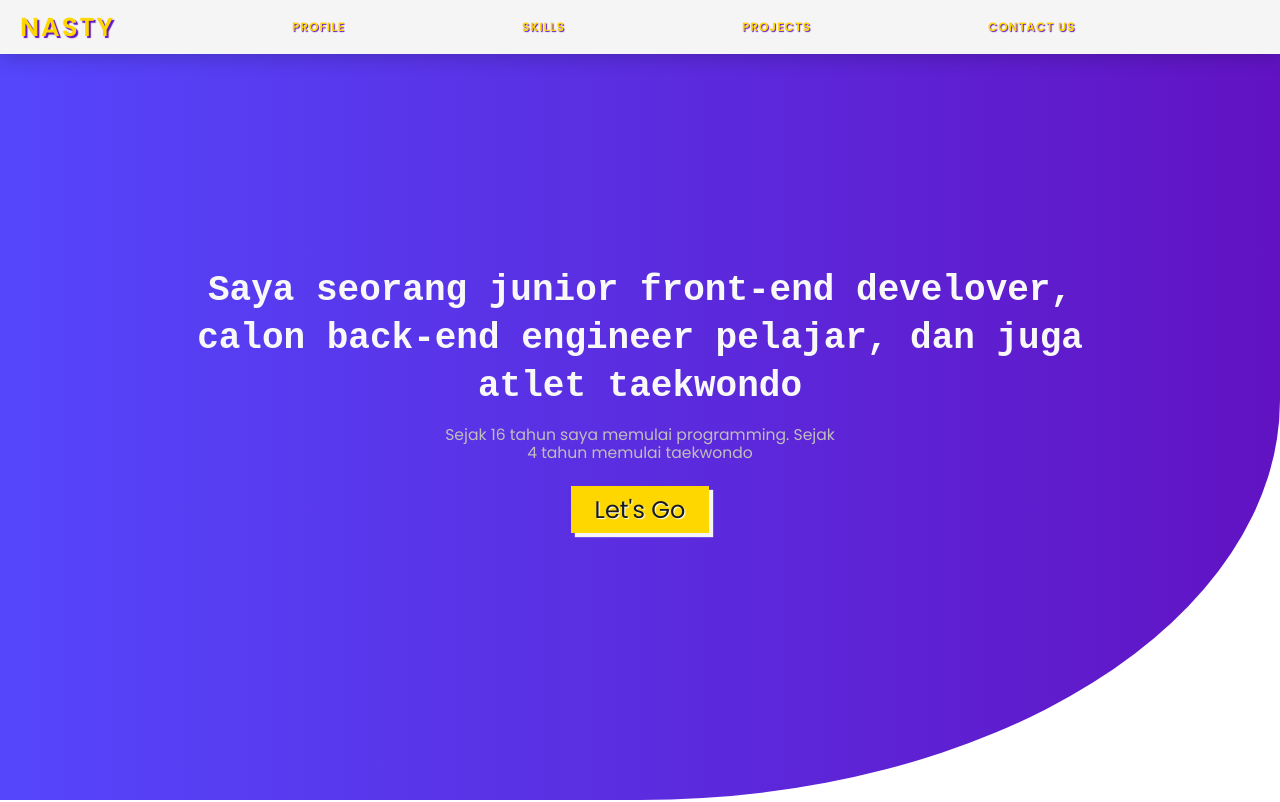
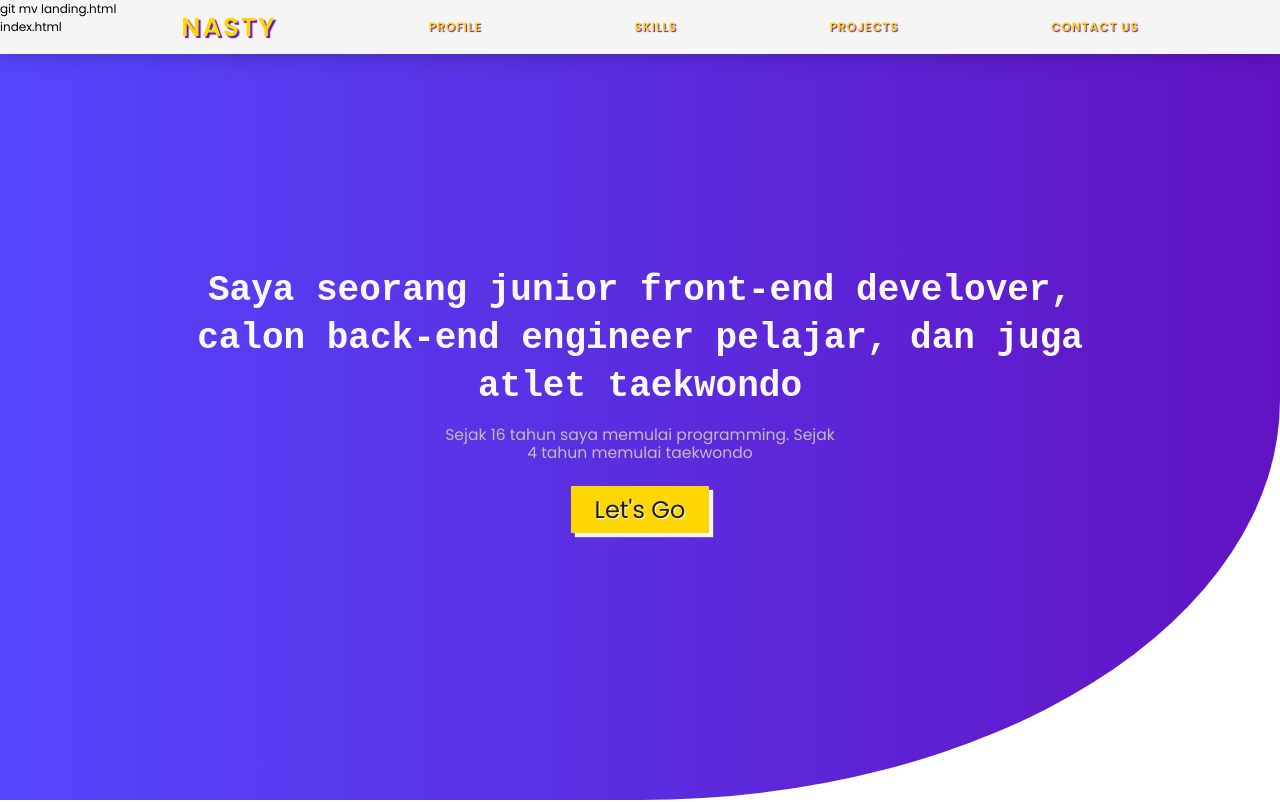
Before and after one commit to punikun93/WebProfile, a plain HTML site: page index.html in a window 1280 px wide. Shown: the top 802 px of the page. Drawn offline with Linux system fonts and the light colour scheme.

```diff
--- a/html/landing.html
+++ b/index.html
@@ -11,6 +11,8 @@
 <body>
 
     <nav>
+        git mv landing.html index.html
+
         <div class="logo" style="display: flex;align-items: center;">
             <span
                 style="color:gold; font-size:26px; font-weight:bold; letter-spacing: 2px;margin-left: 20px; text-shadow: 2px 2px 1px #6113C3;">NASTY</span>
```
